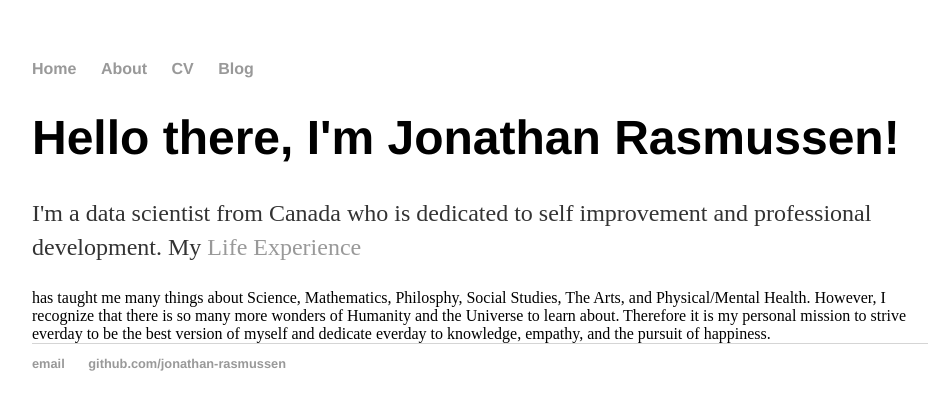
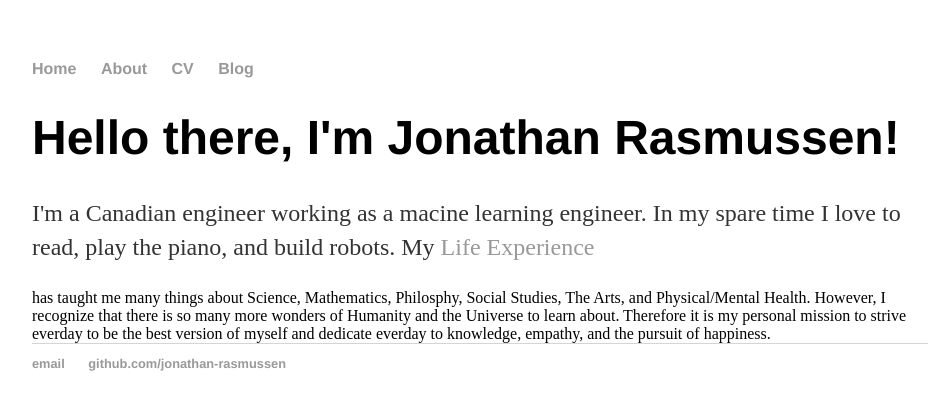
Before and after one commit to jonathan-rasmussen/jonathan-rasmussen.github.io, a Jekyll site: the page built from index.html, in a window 1280 px wide. Shown: the top 410 px of the page, without its empty margins (160-1097 px from the left). Built offline with Jekyll 4.4.1, drawn with Linux system fonts in a browser that asks for light colours.

Commit message:
Update index.html

```diff
--- a/index.html
+++ b/index.html
@@ -4,5 +4,5 @@ title: Jonathan Rasmussen
 ---
 <div class="blurb">
 	<h1>Hello there, I'm Jonathan Rasmussen!</h1>
-	<p>I'm a data scientist from Canada who is dedicated to self improvement and professional development. My <a href="/about">Life Experience</a></p> has taught me many things about Science, Mathematics, Philosphy, Social Studies, The Arts, and Physical/Mental Health. However, I recognize that there is so many more wonders of Humanity and the Universe to learn about. Therefore it is my personal mission to strive everday to be the best version of myself and dedicate everday to knowledge, empathy, and the pursuit of happiness.
+	<p>I'm a Canadian engineer working as a macine learning engineer. In my spare time I love to read, play the piano, and build robots. My <a href="/about">Life Experience</a></p> has taught me many things about Science, Mathematics, Philosphy, Social Studies, The Arts, and Physical/Mental Health. However, I recognize that there is so many more wonders of Humanity and the Universe to learn about. Therefore it is my personal mission to strive everday to be the best version of myself and dedicate everday to knowledge, empathy, and the pursuit of happiness.
 </div><!-- /.blurb -->
```
